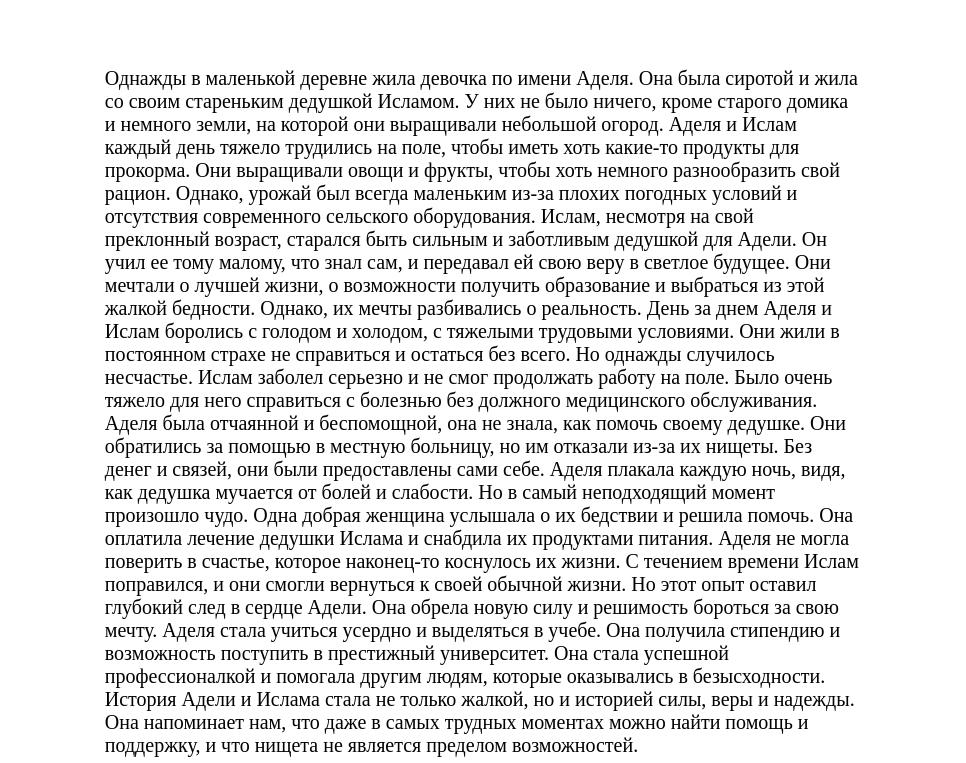
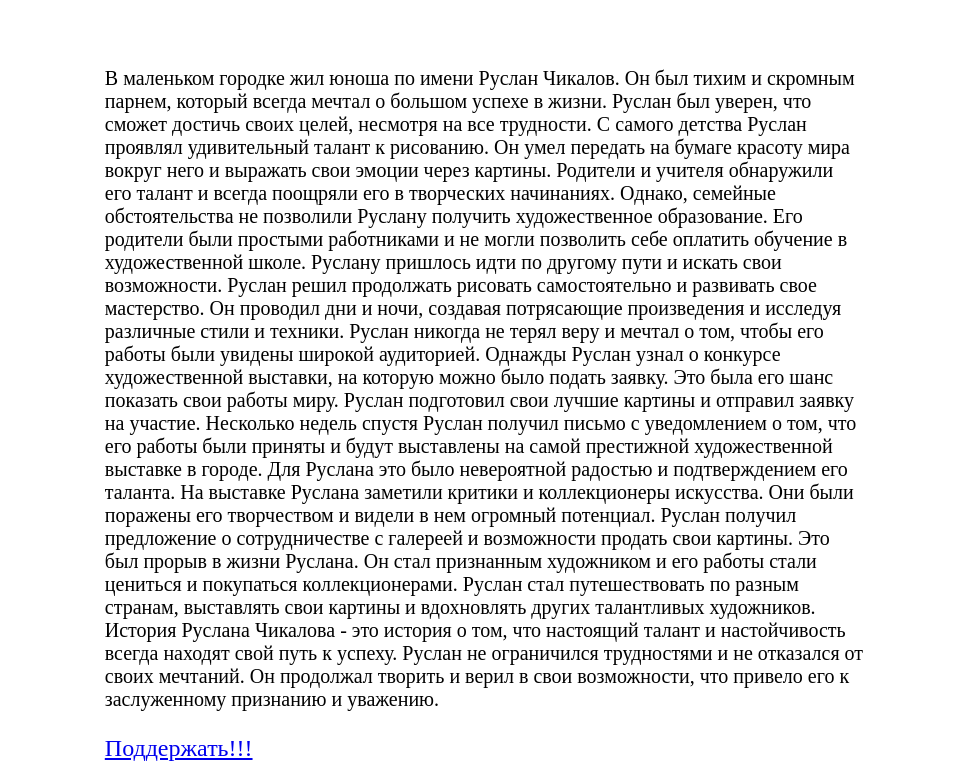
Before and after one commit to kzncrwayne/biohelp, a plain HTML site: page index2.html in a window 1280 px wide. Shown: the part 61-824 px from the top of the page, without its empty margins (156-1122 px from the left). Drawn offline with Linux system fonts and the light colour scheme.

Commit message:
Update index2.html

```diff
--- a/index2.html
+++ b/index2.html
@@ -11,39 +11,23 @@
 <body>
     <h1>ЖИЗНЬ И ТВОРЧЕСТВО РУСЛАНА ЧИКАЛОВА ЮРЬЕВИЧА))</h1>
     <section>
-        Однажды в маленькой деревне жила девочка по имени Аделя. Она была сиротой и жила со своим стареньким дедушкой
-        Исламом. У них не было ничего, кроме старого домика и немного земли, на которой они выращивали небольшой огород.
+        В маленьком городке жил юноша по имени Руслан Чикалов. Он был тихим и скромным парнем, который всегда мечтал о большом успехе в жизни. Руслан был уверен, что сможет достичь своих целей, несмотря на все трудности.
 
-        Аделя и Ислам каждый день тяжело трудились на поле, чтобы иметь хоть какие-то продукты для прокорма. Они
-        выращивали овощи и фрукты, чтобы хоть немного разнообразить свой рацион. Однако, урожай был всегда маленьким
-        из-за плохих погодных условий и отсутствия современного сельского оборудования.
+С самого детства Руслан проявлял удивительный талант к рисованию. Он умел передать на бумаге красоту мира вокруг него и выражать свои эмоции через картины. Родители и учителя обнаружили его талант и всегда поощряли его в творческих начинаниях.
 
-        Ислам, несмотря на свой преклонный возраст, старался быть сильным и заботливым дедушкой для Адели. Он учил ее
-        тому малому, что знал сам, и передавал ей свою веру в светлое будущее. Они мечтали о лучшей жизни, о возможности
-        получить образование и выбраться из этой жалкой бедности.
+Однако, семейные обстоятельства не позволили Руслану получить художественное образование. Его родители были простыми работниками и не могли позволить себе оплатить обучение в художественной школе. Руслану пришлось идти по другому пути и искать свои возможности.
 
-        Однако, их мечты разбивались о реальность. День за днем Аделя и Ислам боролись с голодом и холодом, с тяжелыми
-        трудовыми условиями. Они жили в постоянном страхе не справиться и остаться без всего.
+Руслан решил продолжать рисовать самостоятельно и развивать свое мастерство. Он проводил дни и ночи, создавая потрясающие произведения и исследуя различные стили и техники. Руслан никогда не терял веру и мечтал о том, чтобы его работы были увидены широкой аудиторией.
 
-        Но однажды случилось несчастье. Ислам заболел серьезно и не смог продолжать работу на поле. Было очень тяжело
-        для него справиться с болезнью без должного медицинского обслуживания. Аделя была отчаянной и беспомощной, она
-        не знала, как помочь своему дедушке.
+Однажды Руслан узнал о конкурсе художественной выставки, на которую можно было подать заявку. Это была его шанс показать свои работы миру. Руслан подготовил свои лучшие картины и отправил заявку на участие.
 
-        Они обратились за помощью в местную больницу, но им отказали из-за их нищеты. Без денег и связей, они были
-        предоставлены сами себе. Аделя плакала каждую ночь, видя, как дедушка мучается от болей и слабости.
+Несколько недель спустя Руслан получил письмо с уведомлением о том, что его работы были приняты и будут выставлены на самой престижной художественной выставке в городе. Для Руслана это было невероятной радостью и подтверждением его таланта.
 
-        Но в самый неподходящий момент произошло чудо. Одна добрая женщина услышала о их бедствии и решила помочь. Она
-        оплатила лечение дедушки Ислама и снабдила их продуктами питания. Аделя не могла поверить в счастье, которое
-        наконец-то коснулось их жизни.
+На выставке Руслана заметили критики и коллекционеры искусства. Они были поражены его творчеством и видели в нем огромный потенциал. Руслан получил предложение о сотрудничестве с галереей и возможности продать свои картины.
 
-        С течением времени Ислам поправился, и они смогли вернуться к своей обычной жизни. Но этот опыт оставил глубокий
-        след в сердце Адели. Она обрела новую силу и решимость бороться за свою мечту.
+Это был прорыв в жизни Руслана. Он стал признанным художником и его работы стали цениться и покупаться коллекционерами. Руслан стал путешествовать по разным странам, выставлять свои картины и вдохновлять других талантливых художников.
 
-        Аделя стала учиться усердно и выделяться в учебе. Она получила стипендию и возможность поступить в престижный
-        университет. Она стала успешной профессионалкой и помогала другим людям, которые оказывались в безысходности.
-
-        История Адели и Ислама стала не только жалкой, но и историей силы, веры и надежды. Она напоминает нам, что даже
-        в самых трудных моментах можно найти помощь и поддержку, и что нищета не является пределом возможностей. <p><a href="https://www.donationalerts.com/r/boreallll">Поддержать!!!</a></p>
+История Руслана Чикалова - это история о том, что настоящий талант и настойчивость всегда находят свой путь к успеху. Руслан не ограничился трудностями и не отказался от своих мечтаний. Он продолжал творить и верил в свои возможности, что привело его к заслуженному признанию и уважению.  <p><a href="https://www.donationalerts.com/r/boreallll">Поддержать!!!</a></p>
     </section>
     <div class="images">
         <img src="img/3.jpg" alt="3">
```
